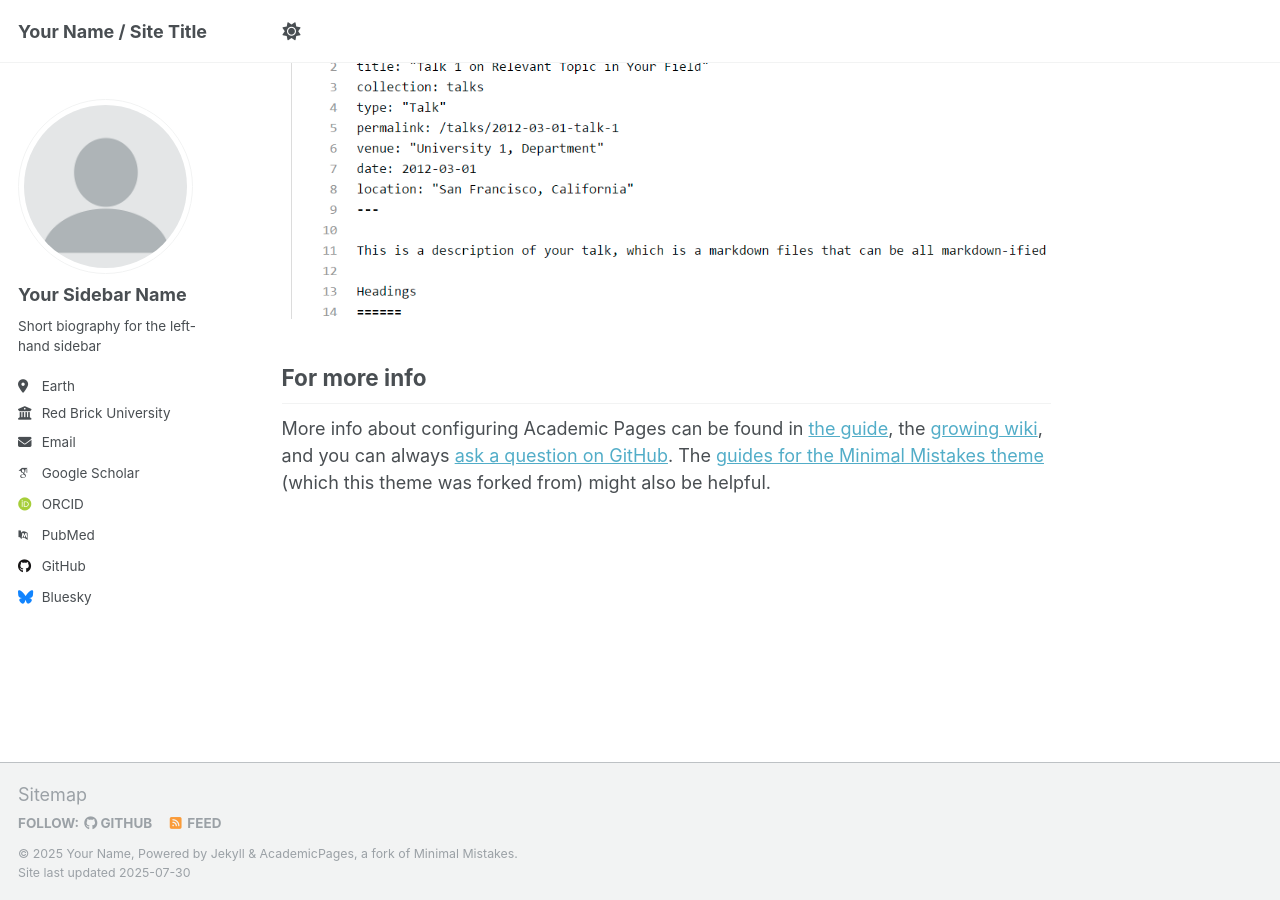
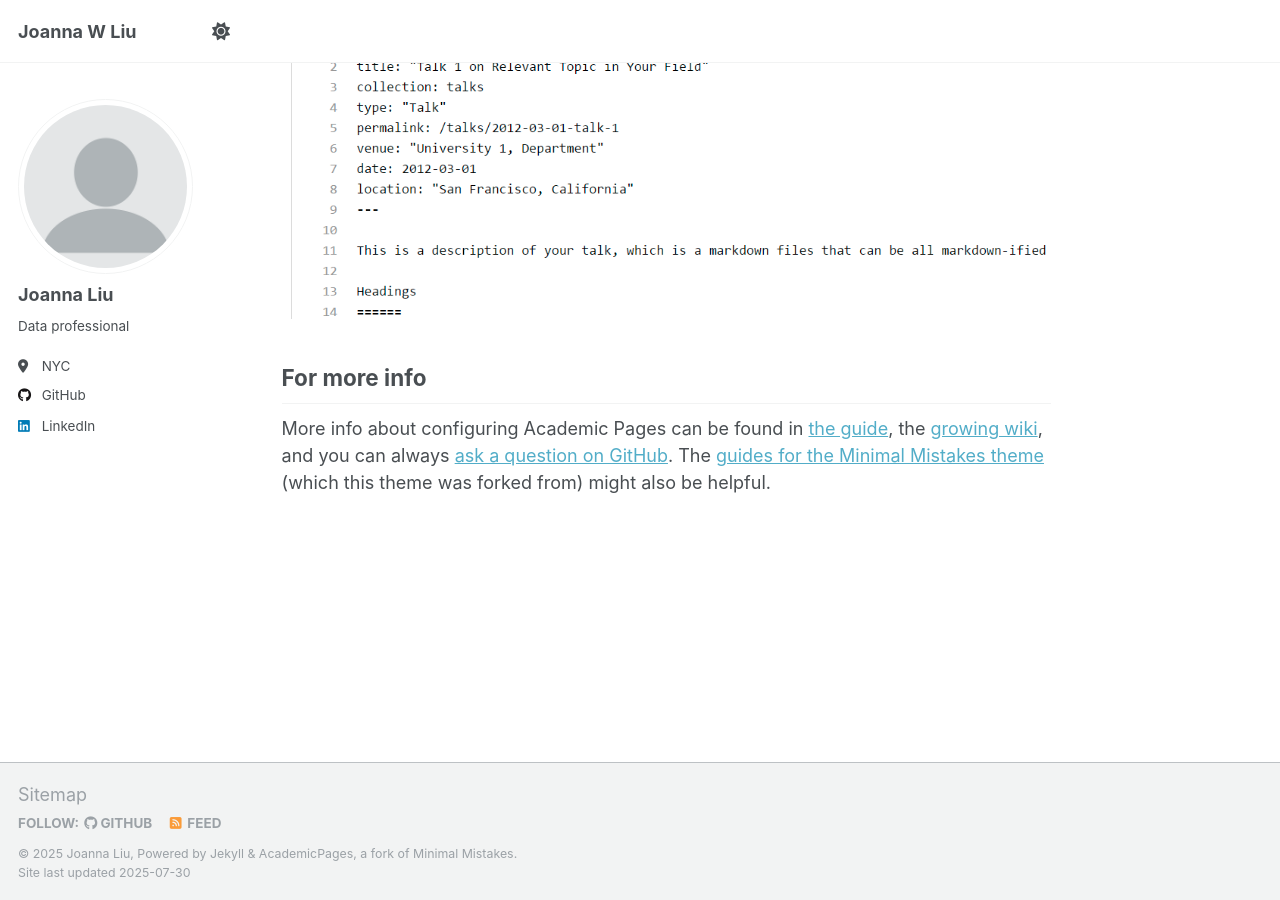
Before and after one commit to joannawliu/joannawliu.github.io, a Jekyll site: the page built from _pages/about.md, in a window 1280 px wide and 900 px high, scrolled down 2880 px. Built offline with Jekyll 4.4.1, drawn with Linux system fonts in a browser that asks for light colours; some web fonts are replaced; a script that is not in the unit is left out.

Commit message:
Update _config.yml

```diff
--- a/_config.yml
+++ b/_config.yml
@@ -9,11 +9,11 @@
 # Basic Site Settings
 locale                   : "en-US"
 site_theme               : "default"
-title                    : "Your Name / Site Title"
+title                    : "Joanna W Liu"
 title_separator          : "-"
-name                     : &name "Your Name"
+name                     : &name "Joanna Liu"
 description              : &description "personal description"
-url                      : https://academicpages.github.io # the base hostname & protocol for your site e.g. "https://[your GitHub username].github.io" or if you already have some other page hosted on Github then use "https://[your GitHub username].github.io/[Your Repo Name]"
+url                      : https://joannawliu.github.io # the base hostname & protocol for your site e.g. "https://[your GitHub username].github.io" or if you already have some other page hosted on Github then use "https://[your GitHub username].github.io/[Your Repo Name]"
 baseurl                  : "" # the subpath of your site, e.g. "/blog"
 repository               : "academicpages/academicpages.github.io"
 
@@ -23,23 +23,23 @@ repository               : "academicpages/academicpages.github.io"
 author:
   # Biographic information
   avatar           : "profile.png"
-  name             : "Your Sidebar Name"
+  name             : "Joanna Liu"
   pronouns         : # example: "she/her"
-  bio              : "Short biography for the left-hand sidebar"
-  location         : "Earth"
-  employer         : "Red Brick University"
+  bio              : "Data professional"
+  location         : "NYC"
+  employer         : # "Red Brick University"
   uri              : # URL
-  email            : "none@example.org"
+  email            : # "none@example.org"
 
   # Academic websites
   academia         : # URL
   arxiv            : # URL - Update with the correct link to your profile
-  googlescholar    : "https://scholar.google.com/citations?user=PS_CX0AAAAAJ"
+  googlescholar    : # "https://scholar.google.com/citations?user=PS_CX0AAAAAJ"
   inspire-hep      : # URL
   impactstory      : # URL
-  orcid            : "http://orcid.org/yourorcidurl"
+  orcid            : # "http://orcid.org/yourorcidurl"
   semantic         : # URL
-  pubmed           : "https://www.ncbi.nlm.nih.gov/pubmed/?term=john+snow"
+  pubmed           : # "https://www.ncbi.nlm.nih.gov/pubmed/?term=john+snow"
   researchgate     : # URL
   scopus           : # URL
 
@@ -47,13 +47,13 @@ author:
   bitbucket        : # Username - Update with your username on the site
   codepen          : # Username
   dribbble         : # Username
-  github           : "academicpages"
+  github           : "joannawliu"
   kaggle           : # Username
   stackoverflow    : # User number or user number and name (i.e., use "1" or "1/jeff-atwood")
 
   # Social media
   artstation       : # Username
-  bluesky          : "bsky.app" # Replace this with you Bluesky username
+  bluesky          : # "bsky.app" # Replace this with you Bluesky username
   facebook         : # Username
   flickr           : # Username
   foursquare       : # Username
@@ -62,7 +62,7 @@ author:
   keybase          : # Username
   instagram        : # Username
   lastfm           : # Username
-  linkedin         : # Username
+  linkedin         : "joanna-w-liu"
   mastodon         : # URL
   medium           : # URL
   pinterest        : # Username
```
